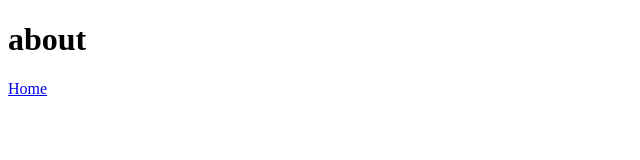
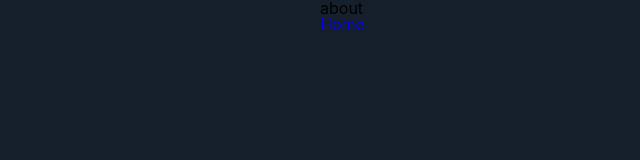
Before and after one commit to mocariz/gatsby-course, a Gatsby site: page /about in a window 1280 px wide. Shown: the whole page, without its empty margins (0-640 px from the left). Built offline with nearby package versions, Linux system fonts and the light colour scheme; Gatsby itself is replaced by a stand-in of ours.

Commit message:
:heavy_plus_sign: Added styled-components

```diff
--- a/gatsby-config.js
+++ b/gatsby-config.js
@@ -5,6 +5,7 @@
     author: `@mocariz`,
   },
   plugins: [
+    `gatsby-plugin-styled-components`,
     `gatsby-plugin-react-helmet`,
     {
       resolve: `gatsby-source-filesystem`,
--- /dev/null
+++ b/src/components/Layout/index.js
@@ -0,0 +1,23 @@
+import React from "react"
+import PropTypes from "prop-types"
+
+import GlobalStyles from "../../styles/global"
+import * as S from './styled'
+
+const Layout = ({ children }) => {
+  return (
+    <S.LayoutWrapper>
+      <GlobalStyles />
+
+      <S.LayoutMain>
+        {children}
+      </S.LayoutMain>
+    </S.LayoutWrapper>
+  )
+}
+
+Layout.propTypes = {
+  children: PropTypes.node.isRequired,
+}
+
+export default Layout
--- /dev/null
+++ b/src/components/Layout/styled.js
@@ -0,0 +1,18 @@
+import styled from "styled-components"
+
+export const LayoutWrapper = styled.section`
+  display: flex;
+`
+
+export const LayoutMain = styled.main`
+  background: var(--background);
+  min-height: 100vh;
+  padding: 0 3.75rem 0 20rem;
+  transition: background, color 0.5s;
+  width: 100%;
+  body#grid & {
+    grid-template-areas:
+      "posts"
+      "pagination";
+  }
+`
--- a/src/components/layout.js
+++ /dev/null
@@ -1,14 +0,0 @@
-import React from "react"
-import PropTypes from "prop-types"
-
-const Layout = ({ children }) => {
-  return (
-    <main>{children}</main>
-  )
-}
-
-Layout.propTypes = {
-  children: PropTypes.node.isRequired,
-}
-
-export default Layout
--- a/src/pages/404.js
+++ b/src/pages/404.js
@@ -1,6 +1,6 @@
 import React from "react"
 
-import Layout from "../components/layout"
+import Layout from "../components/Layout"
 import SEO from "../components/seo"
 
 const NotFoundPage = () => (
--- a/src/pages/about.js
+++ b/src/pages/about.js
@@ -1,7 +1,7 @@
 import React from "react"
 import { Link } from "gatsby"
 
-import Layout from "../components/layout"
+import Layout from "../components/Layout"
 import SEO  from "../components/seo"
 
 const About = () => {
--- a/src/pages/index.js
+++ b/src/pages/index.js
@@ -1,7 +1,7 @@
 import React from "react"
 import { Link } from 'gatsby'
 
-import Layout from "../components/layout"
+import Layout from "../components/Layout"
 import SEO from "../components/seo"
 import Profile from "../components/Profile"
 
--- a/src/pages/using-typescript.tsx
+++ b/src/pages/using-typescript.tsx
@@ -2,7 +2,7 @@
 import React from "react"
 import { PageProps, Link, graphql } from "gatsby"
 
-import Layout from "../components/layout"
+import Layout from "../components/Layout"
 import SEO from "../components/seo"
 
 type DataProps = {
--- /dev/null
+++ b/src/styles/global.js
@@ -0,0 +1,66 @@
+import { createGlobalStyle } from "styled-components"
+
+const GlobalStyles = createGlobalStyle`
+  /* http://meyerweb.com/eric/tools/css/reset/
+   v2.0 | 20110126
+   License: none (public domain)
+  */
+  html, body, div, span, applet, object, iframe,
+  h1, h2, h3, h4, h5, h6, p, blockquote, pre,
+  a, abbr, acronym, address, big, cite, code,
+  del, dfn, em, img, ins, kbd, q, s, samp,
+  small, strike, strong, sub, sup, tt, var,
+  b, u, i, center,
+  dl, dt, dd, ol, ul, li,
+  fieldset, form, label, legend,
+  table, caption, tbody, tfoot, thead, tr, th, td,
+  article, aside, canvas, details, embed,
+  figure, figcaption, footer, header, hgroup,
+  menu, nav, output, ruby, section, summary,
+  time, mark, audio, video {
+    margin: 0;
+    padding: 0;
+    border: 0;
+    font-size: 100%;
+    font: inherit;
+    vertical-align: baseline;
+  }
+  /* HTML5 display-role reset for older browsers */
+  article, aside, details, figcaption, figure,
+  footer, header, hgroup, menu, nav, section {
+    display: block;
+  }
+  body {
+    line-height: 1;
+  }
+  ol, ul {
+    list-style: none;
+  }
+  blockquote, q {
+    quotes: none;
+  }
+  blockquote:before, blockquote:after,
+  q:before, q:after {
+    content: '';
+    content: none;
+  }
+  table {
+    border-collapse: collapse;
+    border-spacing: 0;
+  }
+  * {
+    box-sizing: border-box;
+  }
+  body {
+    background: #16202c;
+    line-height: 1;
+    font-size: 100%;
+    font-family: -apple-system, BlinkMacSystemFont, "Segoe UI", Roboto, Helvetica, Arial, sans-serif, "Apple Color Emoji", "Segoe UI Emoji", "Segoe UI Symbol";
+  }
+  img {
+    display: block;
+  	width: 100%;
+  	height: auto;
+  }
+`
+export default GlobalStyles
```
Also changed, not shown: package.json (+5 -3 lines), 1 other file.
